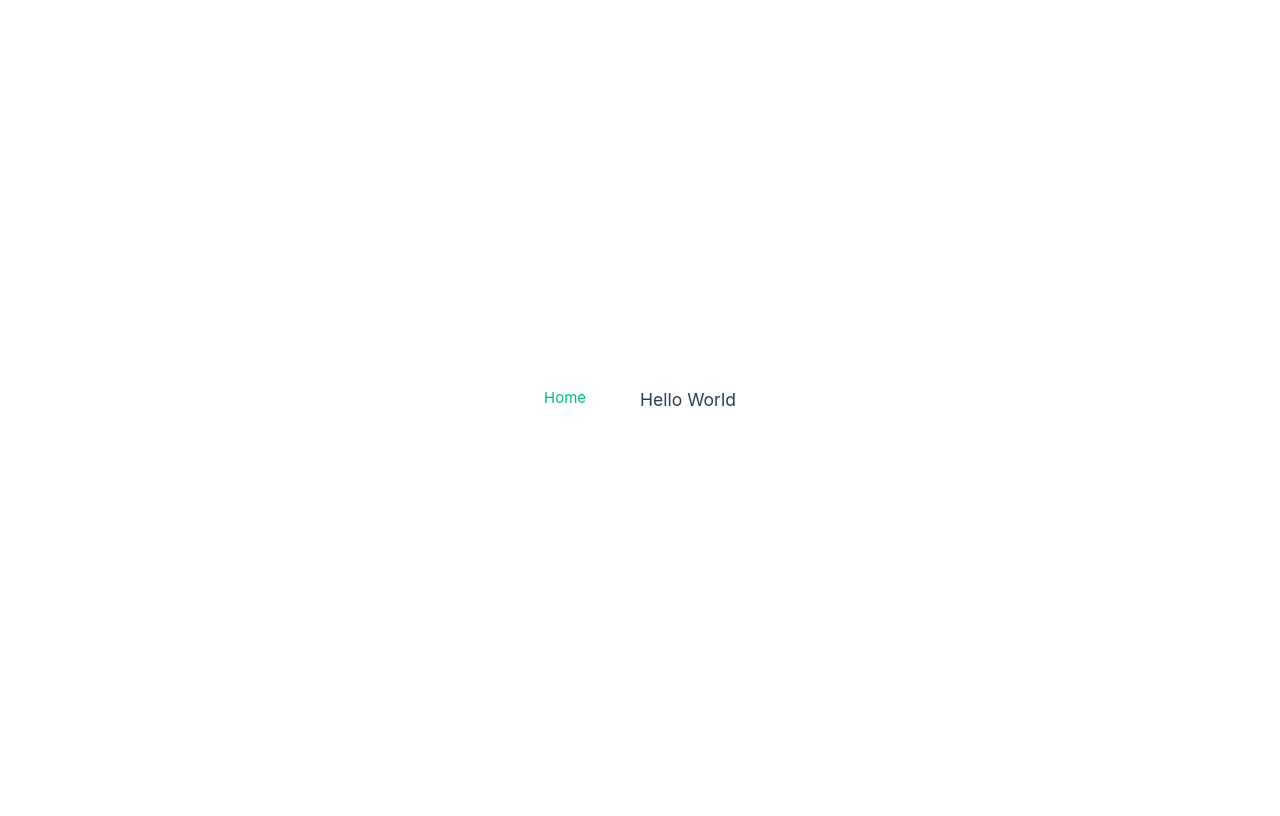
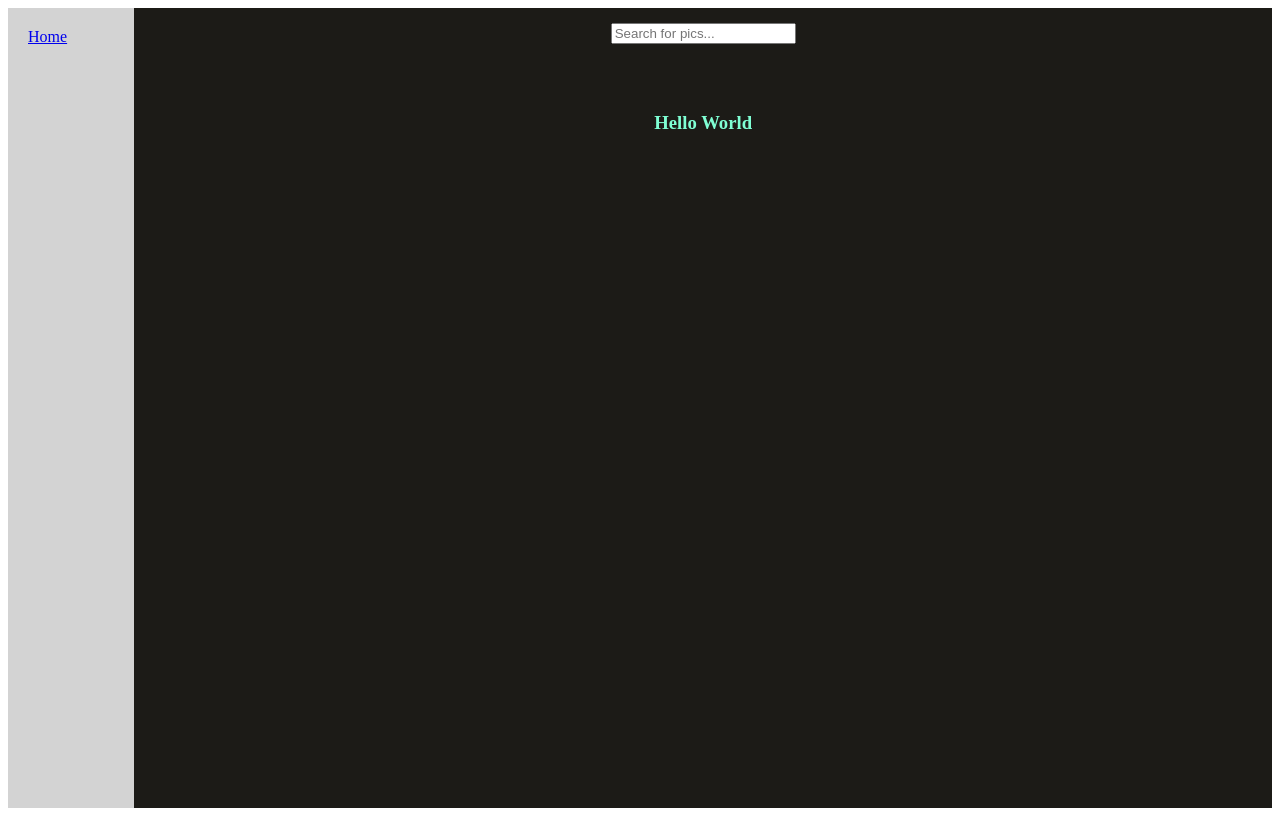
Before and after one commit to Jonesiii/PicFeed, a Vue app: page / in a window 1280 px wide. Built offline with nearby package versions, Linux system fonts and the light colour scheme.

Commit message:
add basic layout to frontend

```diff
--- a/src/App.vue
+++ b/src/App.vue
@@ -1,20 +1,55 @@
 <script setup>
 import { RouterLink, RouterView } from 'vue-router'
+import Searchbar from './components/Searchbar.vue';
 
 </script>
 
 <template>
-  <div>
-    <nav>
-        <RouterLink to="/">Home</RouterLink>
+  <div class="container">
+    <nav class="navigation">
+      <RouterLink to="/">Home</RouterLink>
     </nav>
+    <div class="content-container">
+      <div class="searchbar">
+        <Searchbar />
+      </div>
+      <div class="content">
+        <RouterView />
+      </div>
+    </div>
   </div>
 
-  <RouterView />
 </template>
 
 <style scoped>
-/* nav {
-  float: right
-} */
+.container {
+  background-color: #1c1b17;
+  display: flex;
+  height: 100vh;
+}
+
+.navigation {
+  flex-basis: 10%;
+  background-color: lightgray;
+  padding: 20px;
+  box-sizing: border-box;
+}
+
+.content-container {
+  display: flex;
+  flex-direction: column;
+  flex: 1;
+}
+.content {
+  flex-basis: 90%;
+  background-color: #1c1b17;
+  color: aquamarine;
+  padding: 20px;
+  box-sizing: border-box;
+  margin: auto;
+}
+
+.searchbar {
+  margin: auto;
+}
 </style>
--- a/src/assets/base.css
+++ /dev/null
@@ -1,86 +0,0 @@
-/* color palette from <https://github.com/vuejs/theme> */
-:root {
-  --vt-c-white: #ffffff;
-  --vt-c-white-soft: #f8f8f8;
-  --vt-c-white-mute: #f2f2f2;
-
-  --vt-c-black: #181818;
-  --vt-c-black-soft: #222222;
-  --vt-c-black-mute: #282828;
-
-  --vt-c-indigo: #2c3e50;
-
-  --vt-c-divider-light-1: rgba(60, 60, 60, 0.29);
-  --vt-c-divider-light-2: rgba(60, 60, 60, 0.12);
-  --vt-c-divider-dark-1: rgba(84, 84, 84, 0.65);
-  --vt-c-divider-dark-2: rgba(84, 84, 84, 0.48);
-
-  --vt-c-text-light-1: var(--vt-c-indigo);
-  --vt-c-text-light-2: rgba(60, 60, 60, 0.66);
-  --vt-c-text-dark-1: var(--vt-c-white);
-  --vt-c-text-dark-2: rgba(235, 235, 235, 0.64);
-}
-
-/* semantic color variables for this project */
-:root {
-  --color-background: var(--vt-c-white);
-  --color-background-soft: var(--vt-c-white-soft);
-  --color-background-mute: var(--vt-c-white-mute);
-
-  --color-border: var(--vt-c-divider-light-2);
-  --color-border-hover: var(--vt-c-divider-light-1);
-
-  --color-heading: var(--vt-c-text-light-1);
-  --color-text: var(--vt-c-text-light-1);
-
-  --section-gap: 160px;
-}
-
-@media (prefers-color-scheme: dark) {
-  :root {
-    --color-background: var(--vt-c-black);
-    --color-background-soft: var(--vt-c-black-soft);
-    --color-background-mute: var(--vt-c-black-mute);
-
-    --color-border: var(--vt-c-divider-dark-2);
-    --color-border-hover: var(--vt-c-divider-dark-1);
-
-    --color-heading: var(--vt-c-text-dark-1);
-    --color-text: var(--vt-c-text-dark-2);
-  }
-}
-
-*,
-*::before,
-*::after {
-  box-sizing: border-box;
-  margin: 0;
-  font-weight: normal;
-}
-
-body {
-  min-height: 100vh;
-  color: var(--color-text);
-  background: var(--color-background);
-  transition:
-    color 0.5s,
-    background-color 0.5s;
-  line-height: 1.6;
-  font-family:
-    Inter,
-    -apple-system,
-    BlinkMacSystemFont,
-    'Segoe UI',
-    Roboto,
-    Oxygen,
-    Ubuntu,
-    Cantarell,
-    'Fira Sans',
-    'Droid Sans',
-    'Helvetica Neue',
-    sans-serif;
-  font-size: 15px;
-  text-rendering: optimizeLegibility;
-  -webkit-font-smoothing: antialiased;
-  -moz-osx-font-smoothing: grayscale;
-}
--- a/src/assets/main.css
+++ /dev/null
@@ -1,35 +0,0 @@
-@import './base.css';
-
-#app {
-  max-width: 1280px;
-  margin: 0 auto;
-  padding: 2rem;
-
-  font-weight: normal;
-}
-
-a,
-.green {
-  text-decoration: none;
-  color: hsla(160, 100%, 37%, 1);
-  transition: 0.4s;
-}
-
-@media (hover: hover) {
-  a:hover {
-    background-color: hsla(160, 100%, 37%, 0.2);
-  }
-}
-
-@media (min-width: 1024px) {
-  body {
-    display: flex;
-    place-items: center;
-  }
-
-  #app {
-    display: grid;
-    grid-template-columns: 1fr 1fr;
-    padding: 0 2rem;
-  }
-}
--- /dev/null
+++ b/src/components/Searchbar.vue
@@ -0,0 +1,7 @@
+<template>
+  <input type="text" placeholder="Search for pics..." />
+</template>
+
+<script>
+  export default {}
+</script>
--- a/src/main.js
+++ b/src/main.js
@@ -1,5 +1,3 @@
-import './assets/main.css'
-
 import { createApp } from 'vue'
 import { createPinia } from 'pinia'
 
--- a/src/router/index.js
+++ b/src/router/index.js
@@ -1,5 +1,5 @@
 import { createRouter, createWebHistory } from 'vue-router'
-import Home from '../components/Home.vue'
+import HomeView from '../components/HomeView.vue'
 
 const router = createRouter({
   history: createWebHistory(import.meta.env.BASE_URL),
@@ -7,7 +7,7 @@ const router = createRouter({
     {
       path: '/',
       name: 'home',
-      component: Home
+      component: HomeView
     },
     /* {
       path: '/about',
```
Also changed, not shown: src/components/HomeView.vue (renamed from src/components/Home.vue).
